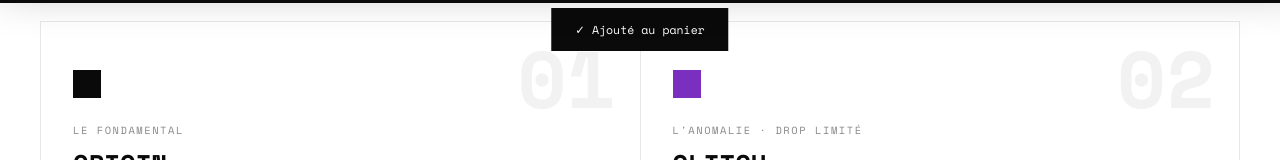
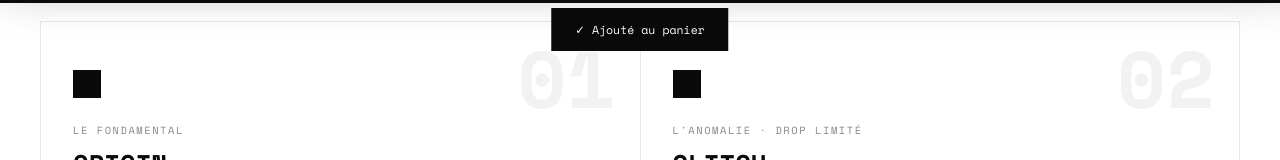
Before and after one commit to Devilquark/PIXEL, a plain HTML site: page PIXEL/index.html in a window 1280 px wide. Shown: the part 797-957 px from the top of the page. Drawn offline with nearby package versions, Linux system fonts and the light colour scheme.

Commit message:
Add files via upload

```diff
--- a/PIXEL/index.html
+++ b/PIXEL/index.html
@@ -506,6 +506,8 @@ nav {
   transition:background 0.25s;
 }
 .coll-card:hover .coll-sq { background:var(--red); }
+.coll-sq--glitch { background:var(--black) !important; }
+.coll-card:hover .coll-sq--glitch { background:var(--violet) !important; }
 .coll-label {
   font-family:var(--mono); font-size:0.65rem;
   text-transform:uppercase; letter-spacing:0.15em;
@@ -1135,7 +1137,7 @@ footer {
       <a href="glitch-game.html" style="text-decoration:none;color:inherit;display:block;">
       <div class="coll-card">
         <div class="coll-num">02</div>
-        <div class="coll-sq" style="background:var(--violet)"></div>
+        <div class="coll-sq coll-sq--glitch"></div>
         <div class="coll-label">L'anomalie · Drop limité</div>
         <div class="coll-name">GLITCH</div>
         <p class="coll-desc">L'erreur comme esthétique. Pièces ultra-limitées, collector. La face underground de PIXEL.</p>
```
